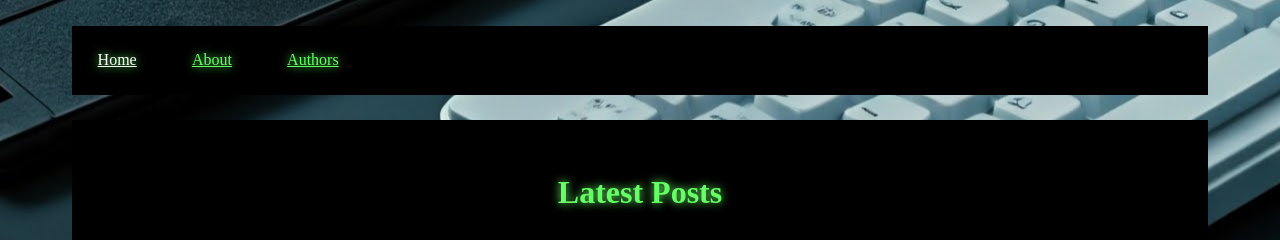
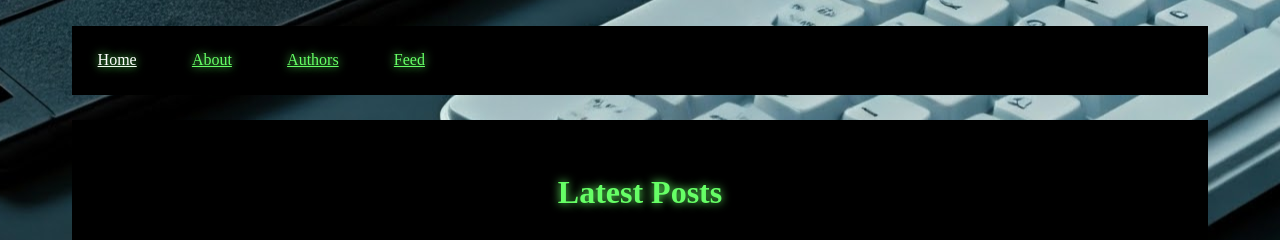
Before and after one commit to Philip-Otter/pbandt.github.io, a Jekyll site: the page built from index.html, in a window 1280 px wide. Shown: the top 240 px of the page. Built offline with Jekyll 4.4.1, drawn with Linux system fonts in a browser that asks for light colours.

Commit message:
Add RSS feed to navigation

```diff
--- a/_data/navigation.yml
+++ b/_data/navigation.yml
@@ -4,3 +4,5 @@
   link: /about.html
 - name: Authors
   link: /authors.html
+- name: Feed
+  link: /rss.xml
```
